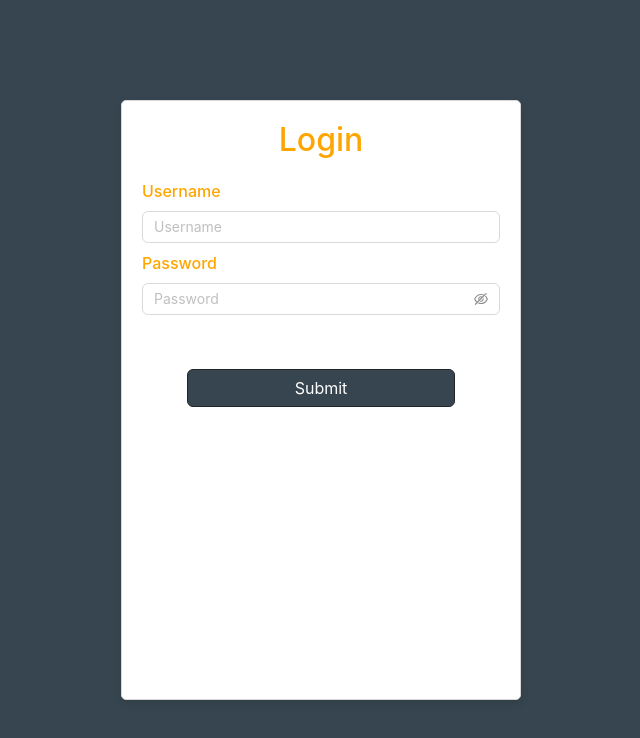
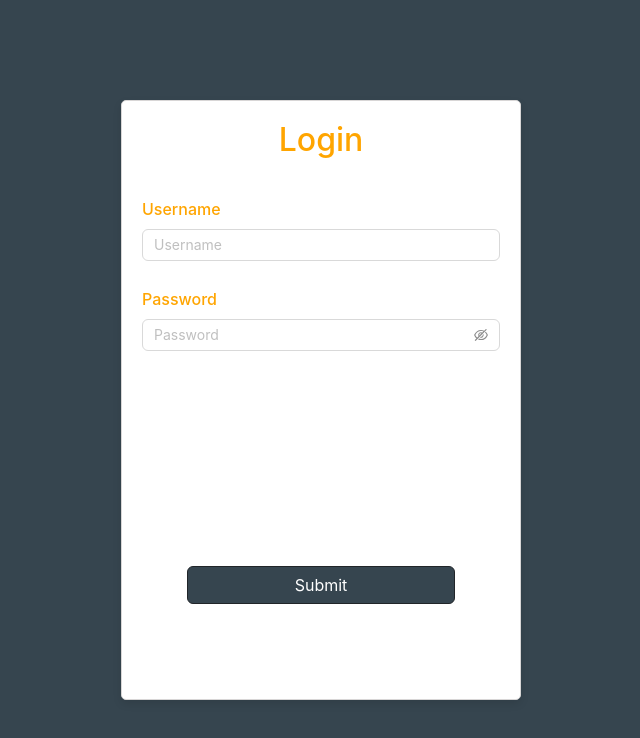
Before and after one commit to charlesyumang/SE_tech_exam, a React (Create React App) app in the folder my-app/: page / in a window 1280 px wide. Shown: the top 738 px of the page, without its empty margins (319-959 px from the left). Built offline with nearby package versions, Linux system fonts and the light colour scheme.

Commit message:
resizing forms

```diff
--- a/my-app/src/Login/Login.css
+++ b/my-app/src/Login/Login.css
@@ -22,6 +22,11 @@
 }
 
 .submit {
-  margin-top: 15%;
+  margin-top: 60%;
   background-color: #36454f;
 }
+
+.username,
+.password {
+  margin-top: 5%;
+}
--- a/my-app/src/Login/Login.js
+++ b/my-app/src/Login/Login.js
@@ -18,7 +18,7 @@ function Login() {
           </div>
           <form className="needs-validation">
             <div className="form-group mb-2">
-              <label htmlFor="username" className="form-label">
+              <label htmlFor="username" className="username form-label">
                 {USERNAME_CONSTANT}
               </label>
               <Input
@@ -30,7 +30,7 @@ function Login() {
             </div>
 
             <div className="form-group mb-2">
-              <label htmlFor="password" className="form-label">
+              <label htmlFor="password" className="password form-label">
                 {PASSWORD_CONSTANT}
               </label>
               <Input.Password
```
